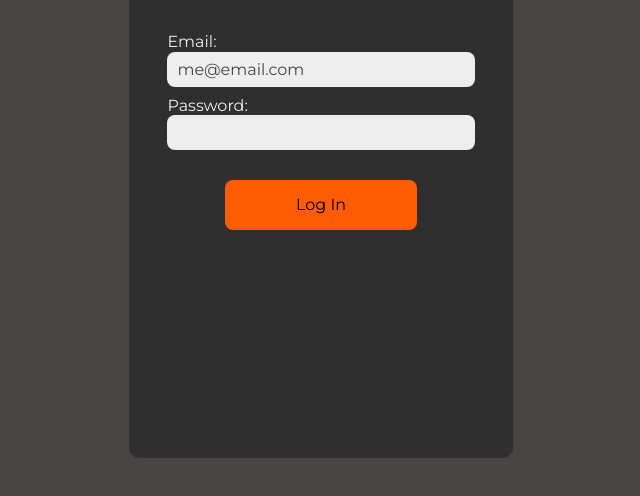
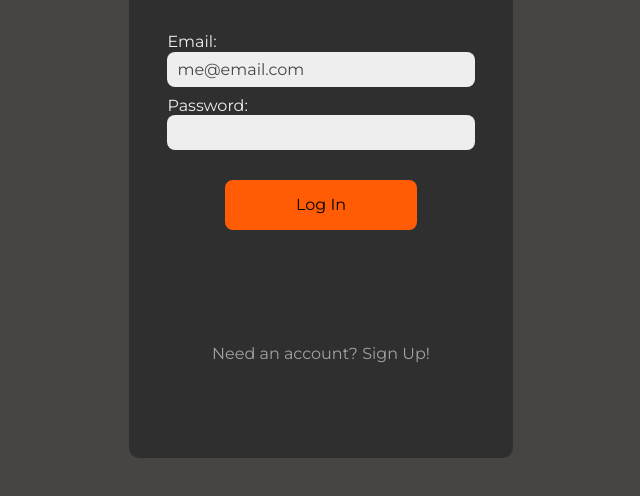
Before and after one commit to liamrdawson/Riff-Login-UI, a plain HTML site: page index.html in a window 1280 px wide. Shown: the part 242-738 px from the top of the page, without its empty margins (319-959 px from the left). Drawn offline with Linux system fonts and the light colour scheme.

Commit message:
add sign up link

```diff
--- a/index.html
+++ b/index.html
@@ -22,6 +22,7 @@
       </div>
       <button class="login-btn" type="button" name="login">Log In</button>
     </form>
+    <span class="signup-call">Need an account? <a href="#">Sign Up!</a></span>
   </main>
     <script src="js/script.js" charset="utf-8"></script>
   </body>
--- a/scss/components/_buttons.scss
+++ b/scss/components/_buttons.scss
@@ -24,10 +24,22 @@
   flex-direction: column;
   margin: auto;
   :focus {
-    border: $brand solid 2px;
+    background-color: lighten($brand, 40%);
   }
 }
 
 button {
   background-color: $brand;
 }
+
+.signup-call {
+  margin: auto;
+  color: rgba($text-light, 0.6);
+  a {
+    color: rgba($text-light, 0.6);
+    text-decoration: none;
+    &:hover {
+      color: $brand;
+    }
+  }
+}
```
Also changed, not shown: css/style.css, 1 other file.
